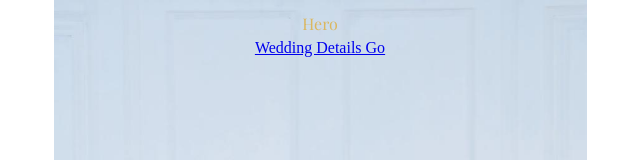
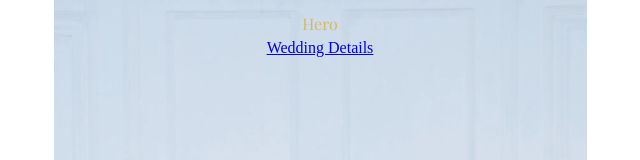
Before and after one commit to Areandra/Harlinda-Enal-Wedding, a React (Vite) app: page / in a window 1280 px wide. Shown: the top 160 px of the page, without its empty margins (320-960 px from the left). Built offline with nearby package versions, Linux system fonts and the light colour scheme; a web font is replaced by a local one.

Commit message:
Test Again

```diff
--- a/src/Wedding.jsx
+++ b/src/Wedding.jsx
@@ -12,7 +12,7 @@ function Hero() {
             <section id="Hero">
                 <div>
                     <h1>Hero</h1>
-                    <Link to="/opened">Wedding Details Go</Link>
+                    <Link to="/opened">Wedding Details</Link>
                 </div>
             </section>
         </>
```
